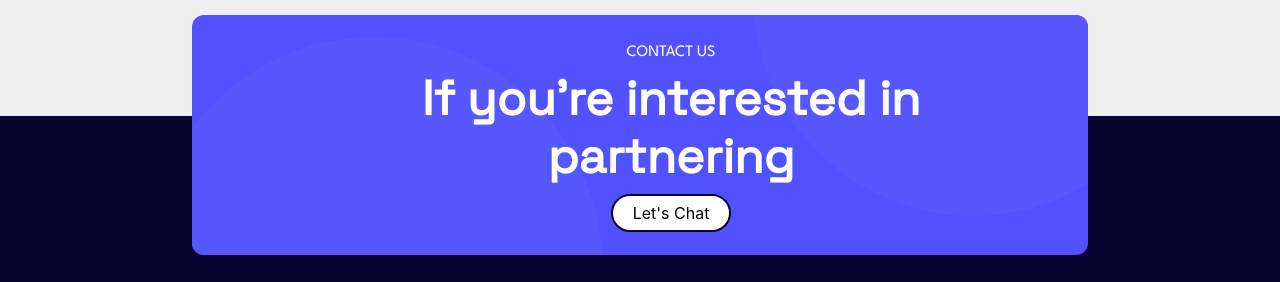
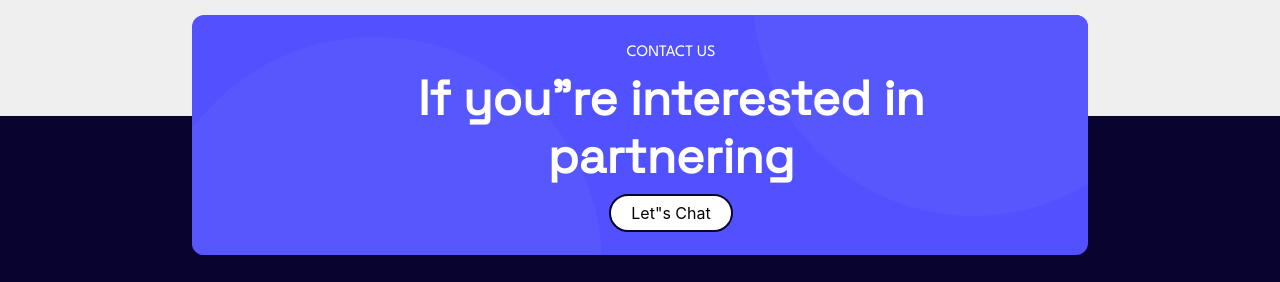
Before and after one commit to Cross-Chain-Coalition/ccc-website, a Next.js app: page / in a window 1280 px wide. Shown: the part 2272-2554 px from the top of the page. Built offline with nearby package versions, Linux system fonts and the light colour scheme.

Commit message:
Update Footer.jsx

```diff
--- a/components/Footer.jsx
+++ b/components/Footer.jsx
@@ -21,10 +21,10 @@ const Footer = () => {
                         CONTACT US
                     </h5>
                     <h3>
-                        If you're interested in partnering
+                        If you&quot;re interested in partnering
                     </h3>
                     <a href="https://t.me/crosschaincoalition" target="_blank" rel="noopener noreferrer" className="btn btn-secondary btn-header">
-                    Let's Chat
+                    Let&quot;s Chat
                     </a>
                 </div>
             </div>
```
